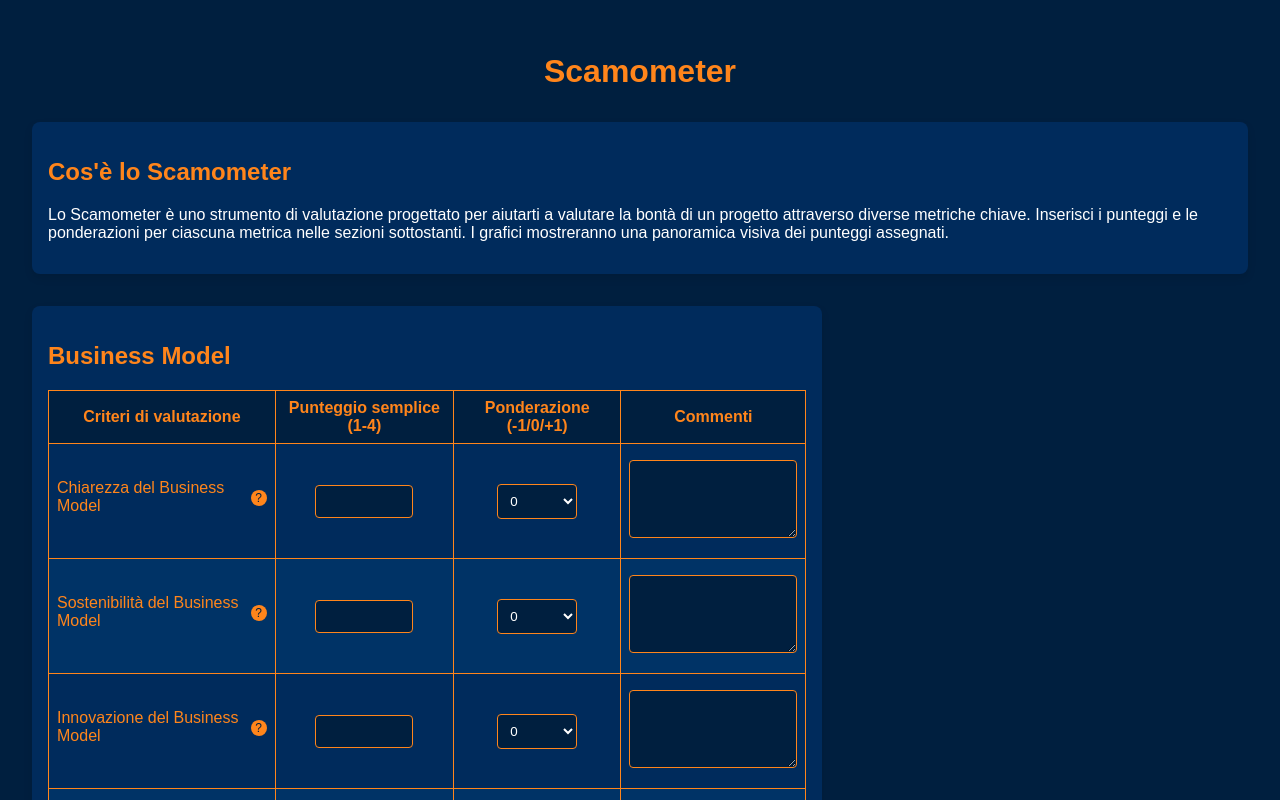
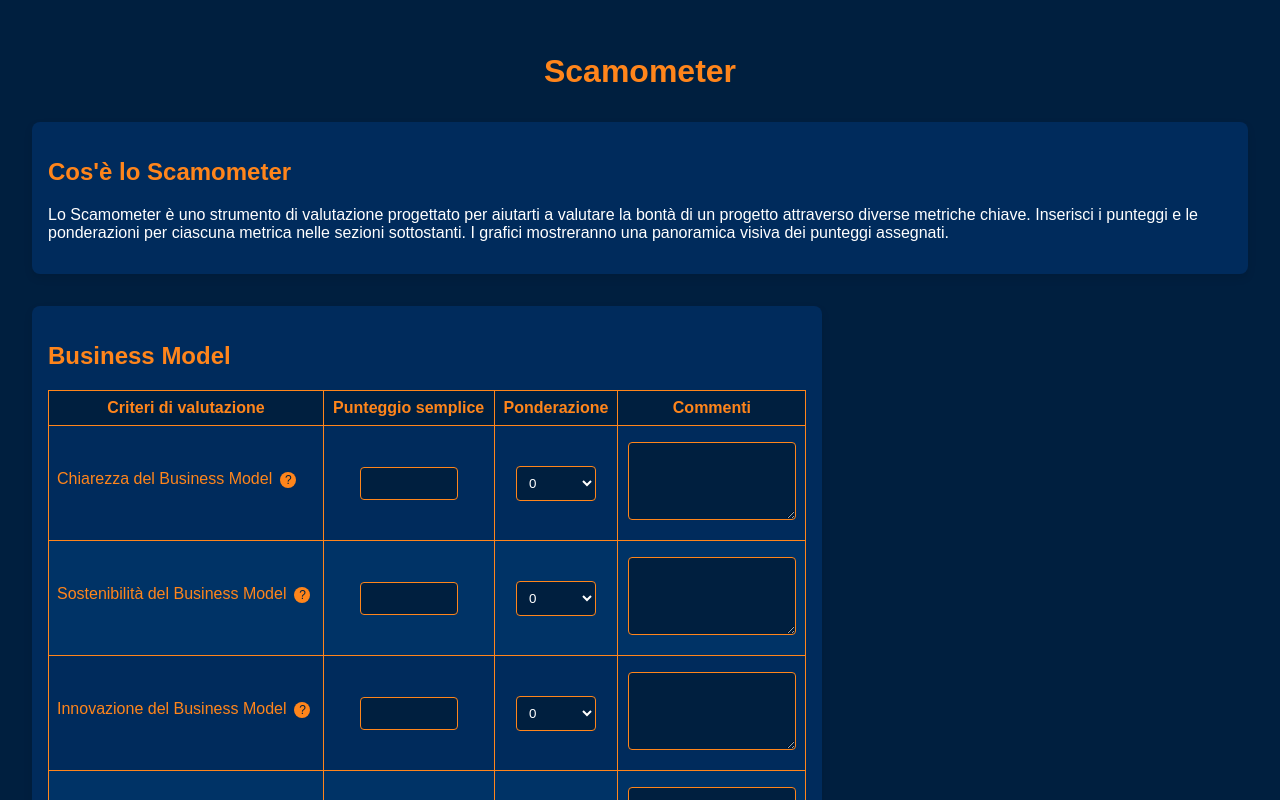
Before and after one commit to ImCassandra/Scamometer, a Next.js app: page / in a window 1280 px wide. Shown: the top 800 px of the page. Built offline with nearby package versions, Linux system fonts and the light colour scheme.

Commit message:
tolto i valori dagli headers tanto ci sono nei tooltips

```diff
--- a/components/InputSection.js
+++ b/components/InputSection.js
@@ -67,7 +67,7 @@ const TooltipIcon = styled.span`
   &:hover::after {
     content: attr(data-tooltip);
     position: absolute;
-    top: -5px;
+    top: -25px;
     left: 20px;
     background-color: #ff851b;
     color: #001f3f;
@@ -137,8 +137,8 @@ const InputSection = ({ section, handleInputChange }) => {
         <thead>
           <tr>
             <TableHeader>Criteri di valutazione</TableHeader>
-            <TableHeader>Punteggio semplice (1-4)</TableHeader>
-            <TableHeader>Ponderazione (-1/0/+1)</TableHeader>
+            <TableHeader>Punteggio semplice</TableHeader>
+            <TableHeader>Ponderazione</TableHeader>
             <TableHeader>Commenti</TableHeader>
           </tr>
         </thead>
```
